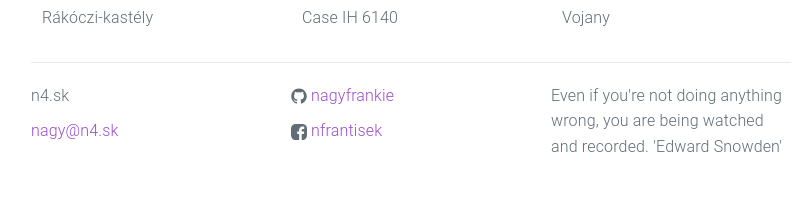
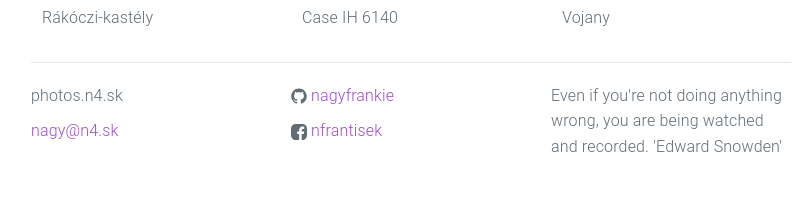
Before and after one commit to nagyfrankie/photos, a Jekyll site: the page built from index.html, in a window 1280 px wide. Shown: the part 861-1082 px from the top of the page, without its empty margins (229-1041 px from the left). Built offline with Jekyll 4.4.1, drawn with Linux system fonts in a browser that asks for light colours.

Commit message:
subdomain

```diff
--- a/CNAME
+++ b/CNAME
@@ -1 +1 @@
-n4.sk
+photos.n4.sk
--- a/_config.yml
+++ b/_config.yml
@@ -1,9 +1,9 @@
 # Site settings
-title: n4.sk
+title: photos.n4.sk
 email: nagy@n4.sk
 description: "Even if you're not doing anything wrong, you are being watched and recorded. 'Edward Snowden'"
 baseurl: "/" # the subpath of your site, e.g. /blog
-url: "https://n4.sk" # the base hostname & protocol for your site
+url: "https://photos.n4.sk" # the base hostname & protocol for your site
 github_username:  nagyfrankie
 facebook_username:  nfrantisek
 
```
